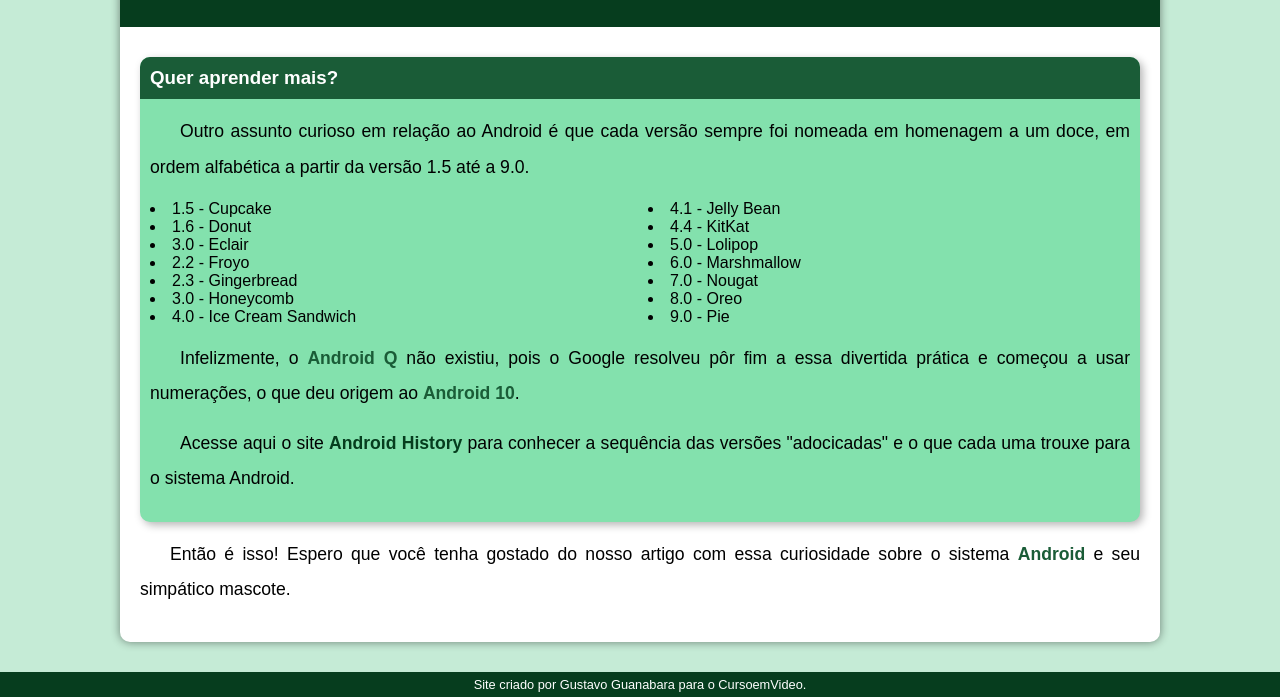
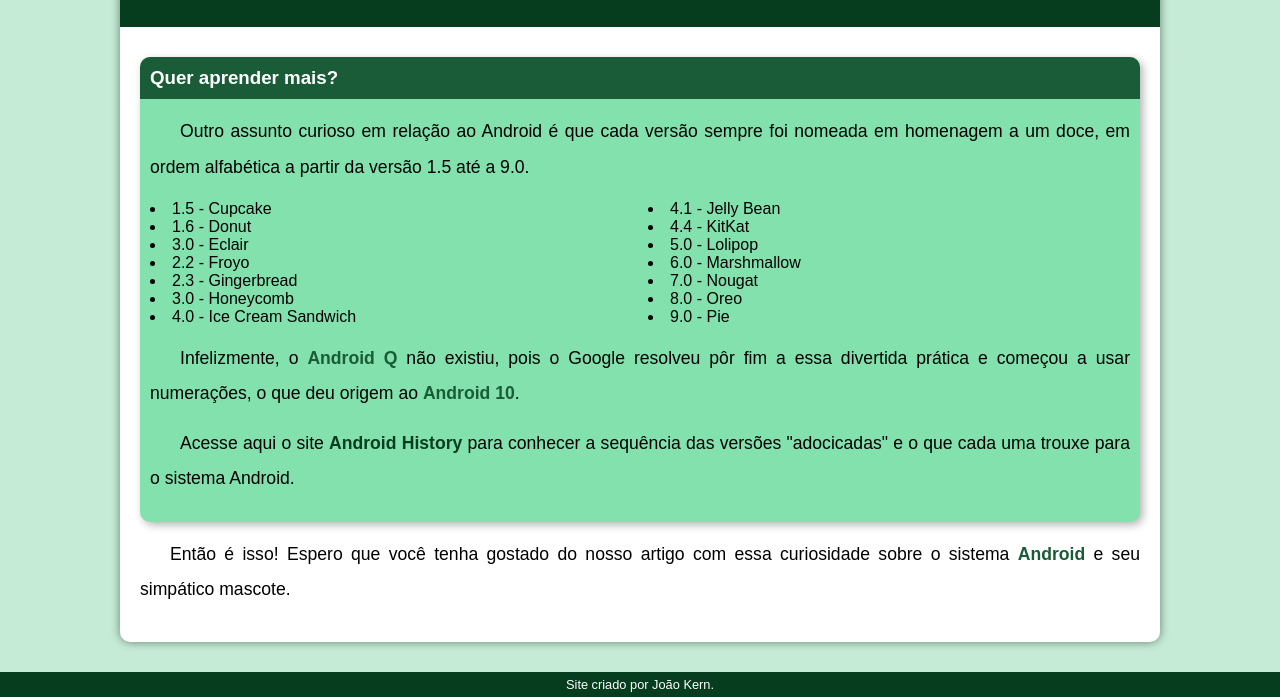
Before and after one commit to joao-kern/projeto-android, a plain HTML site: page index.html in a window 1280 px wide. Shown: the part 2456-3153 px from the top of the page. Drawn offline with Linux system fonts and the light colour scheme.

Commit message:
Update index.html

```diff
--- a/index.html
+++ b/index.html
@@ -138,6 +138,6 @@
         </p>
       </main>
     </article>
-    <footer>Site criado por Gustavo Guanabara para o CursoemVideo.</footer>
+    <footer>Site criado por João Kern.</footer>
   </body>
 </html>
```
